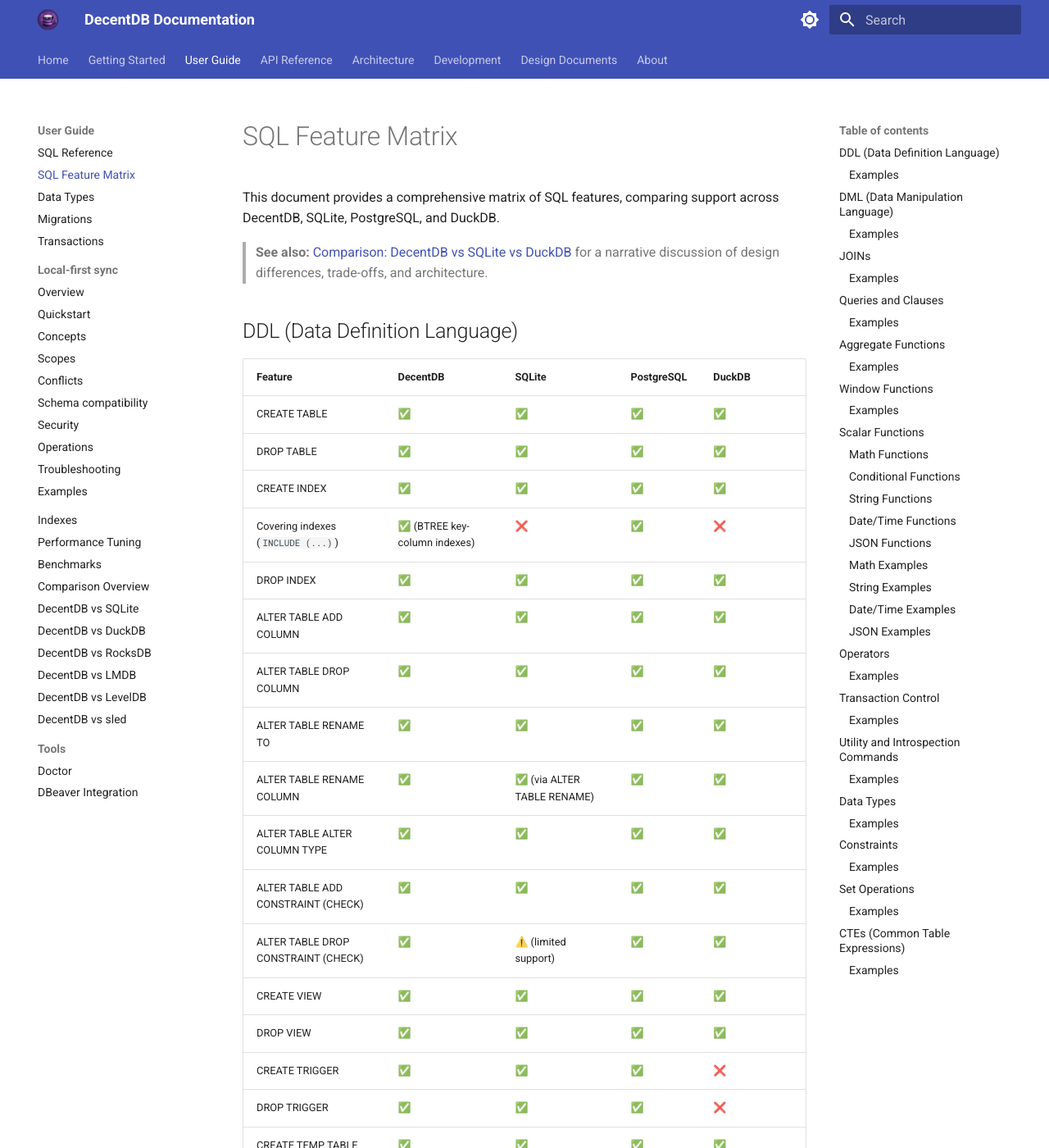
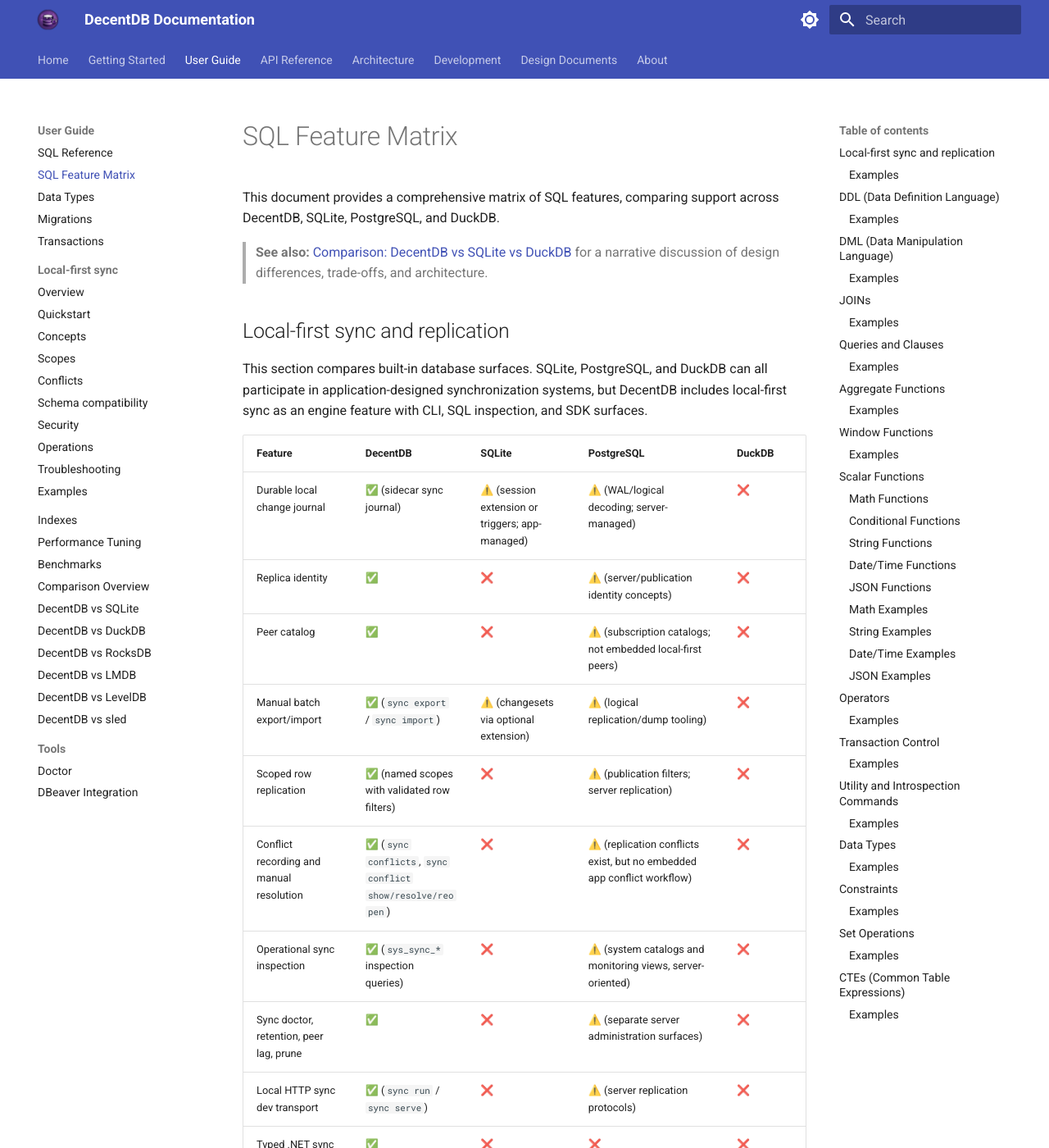
Before and after one commit to sphildreth/decentdb, an MkDocs documentation site: the page built from docs/user-guide/sql-feature-matrix.md, in a window 1280 px wide and 1400 px high. Shown: the whole window at 82% size. Built offline with MkDocs 1.6.1 and Material for MkDocs 9.7.7, drawn with Linux system fonts in a browser that asks for light colours; the version menu is left out; some of the changed text lies outside the part shown.

Commit message:
docs(user-guide): add sync feature comparison matrix
Update the SQL feature matrix to include a detailed comparison of
local-first sync and replication capabilities between DecentDB and
other database engines (SQLite, PostgreSQL, DuckDB).

Additionally, reorder the near-term sequence in the design roadmap to
reflect the updated implementation priorities.

````diff
--- a/docs/user-guide/sql-feature-matrix.md
+++ b/docs/user-guide/sql-feature-matrix.md
@@ -3,6 +3,48 @@
 This document provides a comprehensive matrix of SQL features, comparing support across DecentDB, SQLite, PostgreSQL, and DuckDB.
 
 > **See also:** [Comparison: DecentDB vs SQLite vs DuckDB](comparison.md) for a narrative discussion of design differences, trade-offs, and architecture.
+
+## Local-first sync and replication
+
+This section compares built-in database surfaces. SQLite, PostgreSQL, and
+DuckDB can all participate in application-designed synchronization systems, but
+DecentDB includes local-first sync as an engine feature with CLI, SQL
+inspection, and SDK surfaces.
+
+| Feature | DecentDB | SQLite | PostgreSQL | DuckDB |
+|---------|----------|--------|------------|--------|
+| Durable local change journal | ✅ (sidecar sync journal) | ⚠️ (session extension or triggers; app-managed) | ⚠️ (WAL/logical decoding; server-managed) | ❌ |
+| Replica identity | ✅ | ❌ | ⚠️ (server/publication identity concepts) | ❌ |
+| Peer catalog | ✅ | ❌ | ⚠️ (subscription catalogs; not embedded local-first peers) | ❌ |
+| Manual batch export/import | ✅ (`sync export` / `sync import`) | ⚠️ (changesets via optional extension) | ⚠️ (logical replication/dump tooling) | ❌ |
+| Scoped row replication | ✅ (named scopes with validated row filters) | ❌ | ⚠️ (publication filters; server replication) | ❌ |
+| Conflict recording and manual resolution | ✅ (`sync conflicts`, `sync conflict show/resolve/reopen`) | ❌ | ⚠️ (replication conflicts exist, but no embedded app conflict workflow) | ❌ |
+| Operational sync inspection | ✅ (`sys_sync_*` inspection queries) | ❌ | ⚠️ (system catalogs and monitoring views, server-oriented) | ❌ |
+| Sync doctor, retention, peer lag, prune | ✅ | ❌ | ⚠️ (separate server administration surfaces) | ❌ |
+| Local HTTP sync dev transport | ✅ (`sync run` / `sync serve`) | ❌ | ⚠️ (server replication protocols) | ❌ |
+| Typed .NET sync SDK | ✅ (`DecentDBSyncClient`) | ❌ | ❌ | ❌ |
+
+DecentDB sync is intentionally conservative by default: conflicts are recorded
+and inspectable instead of silently hidden behind global last-write-wins
+behavior.
+
+### Examples
+
+```bash
+decentdb sync status --db=app.ddb --format=table
+decentdb sync export --db=app.ddb --since=0 --limit=100 --output=changes.json
+decentdb sync import --db=peer.ddb --input=changes.json
+decentdb sync conflicts --db=peer.ddb --format=table
+```
+
+```sql
+SELECT * FROM sys_sync_status;
+SELECT * FROM sys_sync_journal WHERE sequence > 100 ORDER BY sequence;
+SELECT * FROM sys_sync_conflicts ORDER BY conflict_id;
+SELECT * FROM sys_sync_doctor;
+```
+
+See [Local-first sync](sync/index.md) for the full guide.
 
 ## DDL (Data Definition Language)
 
````
Also changed, not shown: design/FUTURE_WINS.md (+5 -8 lines).
